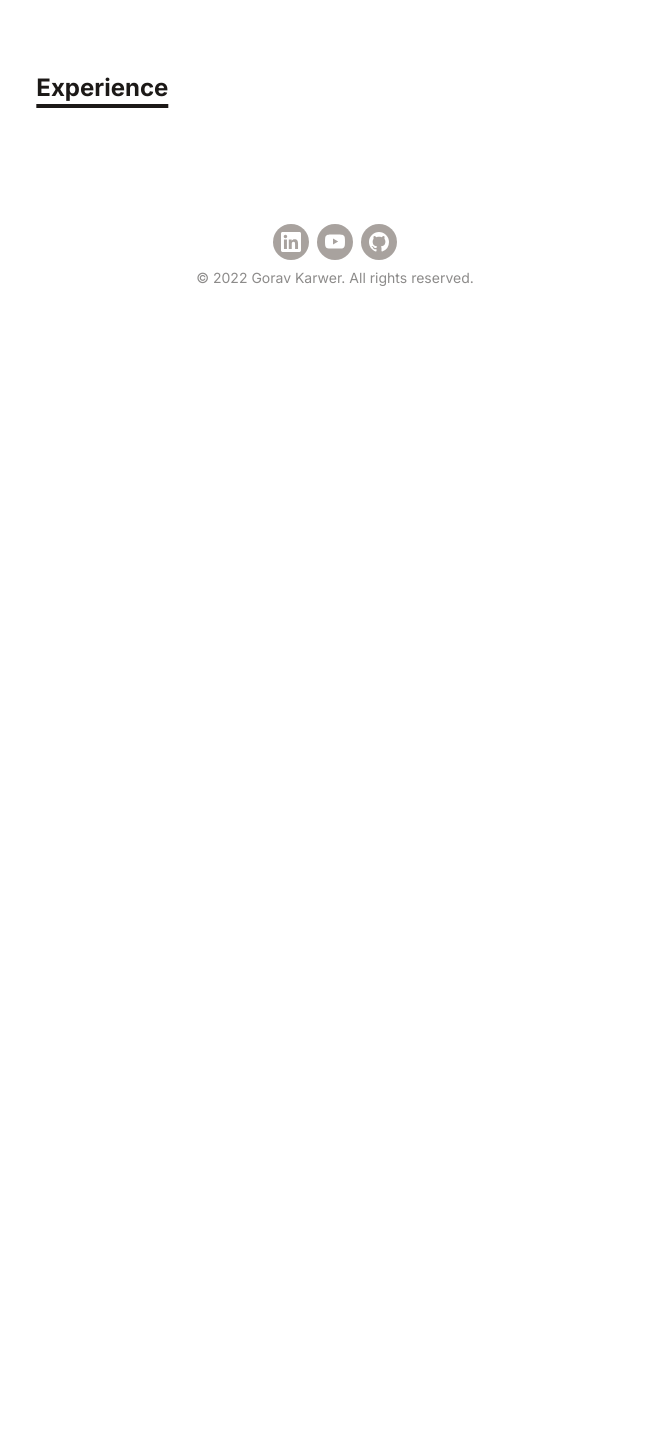
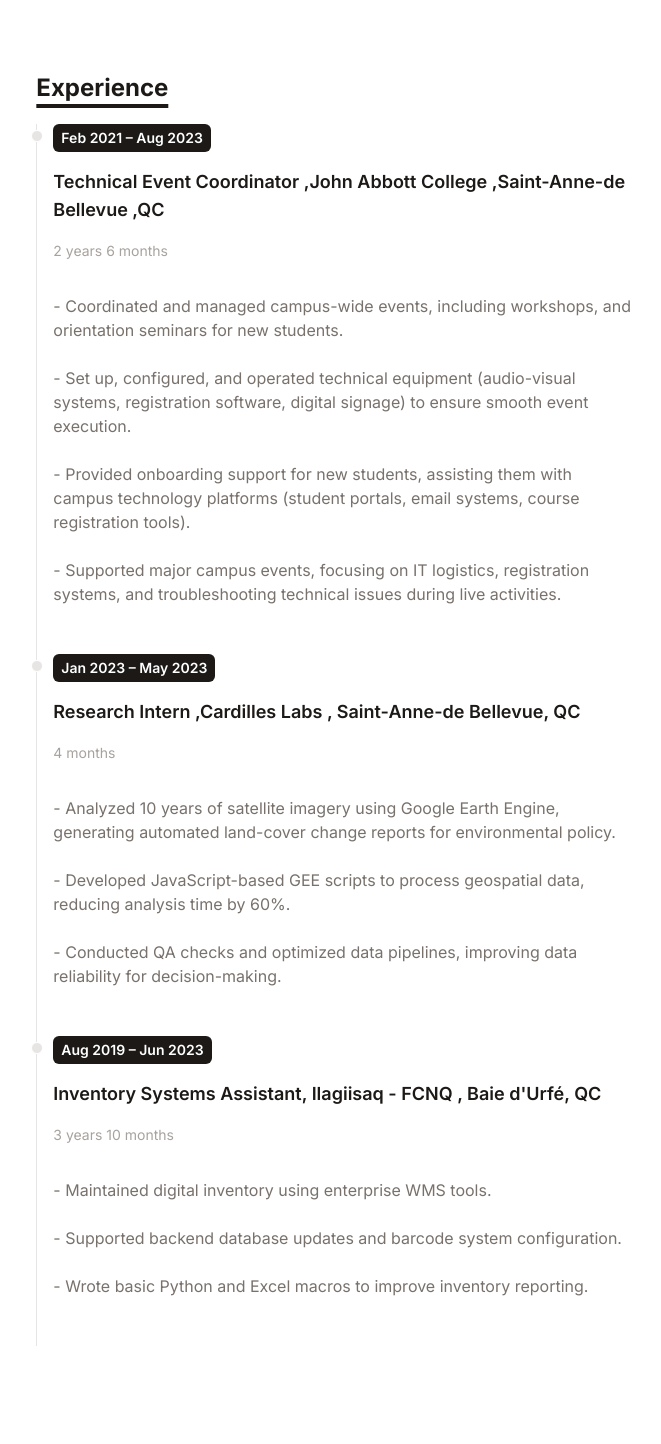
Before and after one commit to Gorav-K/GoravK, a React (Vite) app: page / in a window 1280 px wide. Shown: the part 920-2364 px from the top of the page, without its empty margins (305-966 px from the left). Before the commit the page ends 1228 px from the top, so only its background shows below. Built offline with nearby package versions, Linux system fonts and the light colour scheme.

Commit message:
update my cv

```diff
--- a/src/components/TimelineItem.jsx
+++ b/src/components/TimelineItem.jsx
@@ -17,7 +17,14 @@ function TimelineItem({ year, title, duration, details }) {
                </div>
             </p>
             <p className="my-2 text-base font-normal text-stone-500 dark:text-stone-400">
-               {details}
+            {details
+      .split('\n')
+      .map((line, idx) => (
+         <React.Fragment key={idx}>
+            {line}
+            {idx !== details.split('\n').length - 1 && <br />}
+         </React.Fragment>
+      ))}
             </p>
          </li>
       </ol>
--- a/src/data/timeline.js
+++ b/src/data/timeline.js
@@ -1,23 +1,31 @@
 export default [
-//    {
-//       year: 'Jun 2022 — Present',
-//       title: 'Warehouse Supervisor, Ilagiisaq - FCNQ',
-//       duration: '6 months',
-//       details:
-//          " I supervise, train, direct and evaluate employees and I document and process paperwork for dangerous goods.",
-//    },
-//    {
-// 		year: 'Aug 2019 — Jun 2022',
-// 		title: 'Warehouse Supervisor, Ilagiisaq - FCNQ',
-// 		duration: '2 years 11 months',
-// 		details:
-// 		' I distributed, packaged, and labelled goods according to established policies and printed the various computer documents (packing slips) necessary to document the contents of the boxes of merchandise.',
-// 	},
-// 	{
-// 		year: 'Feb 2021 — Present',
-// 		title: "Laboratory Attendant, John Abbott College",
-// 		duration: '1 year 10 months',
-// 		details:
-// 			'I organize events attended by 100+ students.',
-// 	},
+   {
+      year: 'Feb 2021 – Aug 2023',
+      title: 'Technical Event Coordinator ,John Abbott College ,Saint-Anne-de Bellevue ,QC',
+      duration: '2 years 6 months',
+	  details: `
+		   - Coordinated and managed campus-wide events, including workshops, and orientation seminars for new students.\n
+		   - Set up, configured, and operated technical equipment (audio-visual systems, registration software, digital signage) to ensure smooth event execution.\n
+		   - Provided onboarding support for new students, assisting them with campus technology platforms (student portals, email systems, course registration tools).\n
+		   - Supported major campus events, focusing on IT logistics, registration systems, and troubleshooting technical issues during live activities.`,
+   },
+   {
+		year: 'Jan 2023 – May 2023 ',
+		title: 'Research Intern ,Cardilles Labs , Saint-Anne-de Bellevue, QC',
+		duration: '4 months',
+		details:`
+        - Analyzed 10 years of satellite imagery using Google Earth Engine, generating automated land-cover change reports for environmental policy.\n
+        - Developed JavaScript-based GEE scripts to process geospatial data, reducing analysis time by 60%.\n
+        - Conducted QA checks and optimized data pipelines, improving data reliability for decision-making.`,
+	},
+	{
+		year: 'Aug 2019 – Jun 2023 ',
+		title: "Inventory Systems Assistant, Ilagiisaq - FCNQ , Baie d'Urfé, QC ",
+		duration: '3 years 10 months',
+		details: `
+		- Maintained digital inventory using enterprise WMS tools.\n
+		- Supported backend database updates and barcode system configuration.\n
+		- Wrote basic Python and Excel macros to improve inventory reporting.
+		`,
+	},
 ]
```
